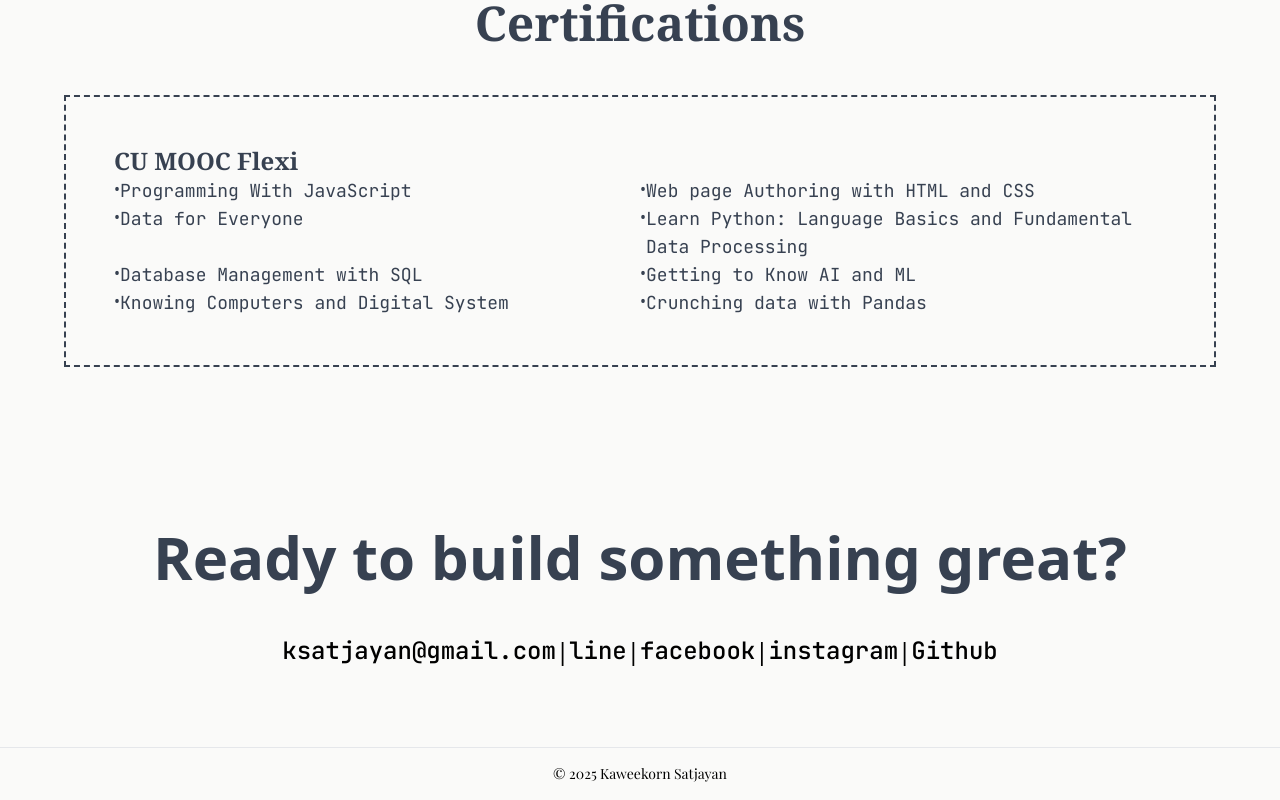
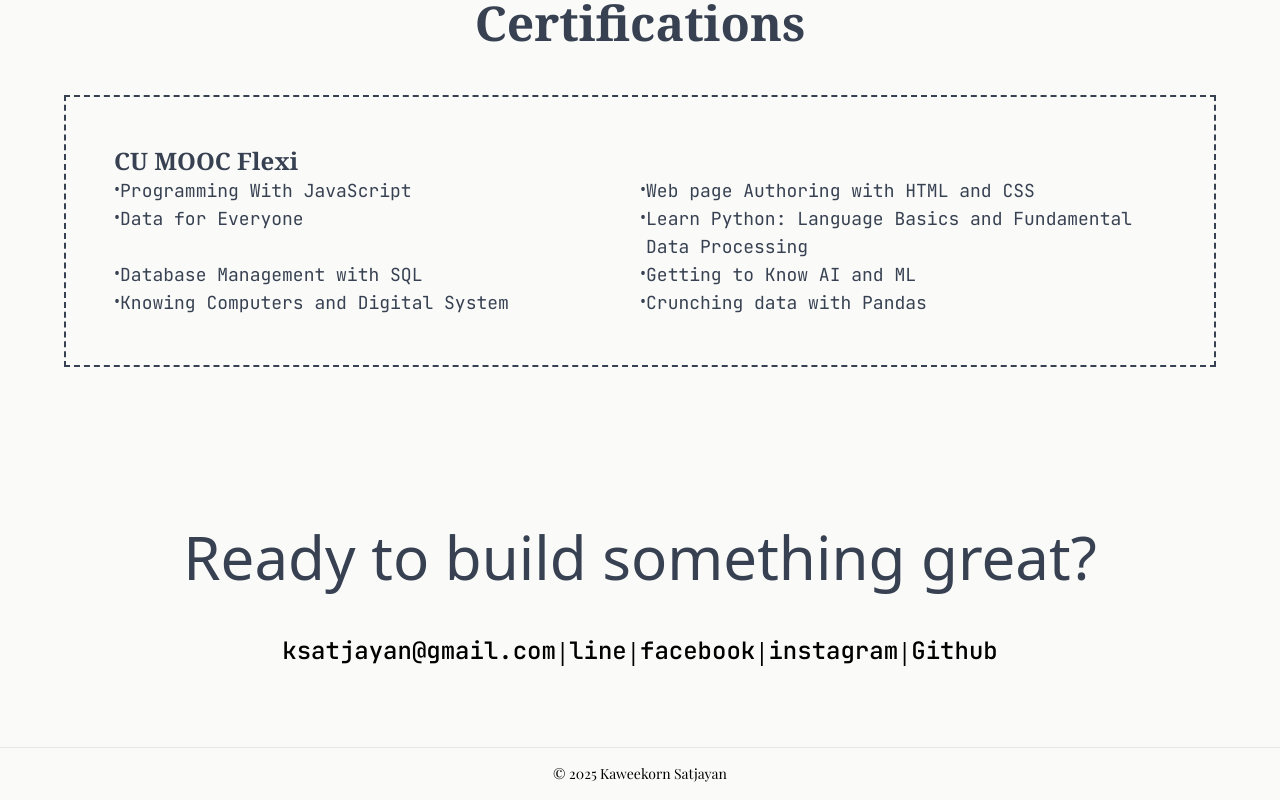
Before and after one commit to kaweekornSatjayan/Kaweekorn_resume, a React (Vite) app in the folder kaweekorn_resume/: page / in a window 1280 px wide. Shown: the part 4835-5635 px from the top of the page. Built offline with nearby package versions, Linux system fonts and the light colour scheme; a web font is replaced by a local one.

Commit message:
change font contact

```diff
--- a/kaweekorn_resume/src/components/sections/Contact.tsx
+++ b/kaweekorn_resume/src/components/sections/Contact.tsx
@@ -32,7 +32,7 @@ const Contact: React.FC = () => {
   return (
     <section id="contact" className="py-3xl px-6 md:px-lg bg-cream">
       <div className="container mx-auto max-w-6xl text-center">
-        <h2 className="font-playfair text-2xl md:text-4xl lg:text-5xl xl:text-6xl font-bold text-primary-dark mb-xl">
+        <h2 className="font-haeding text-2xl md:text-4xl lg:text-5xl xl:text-6xl  text-primary-dark mb-xl">
           Ready to build something great?
         </h2>
 
```
